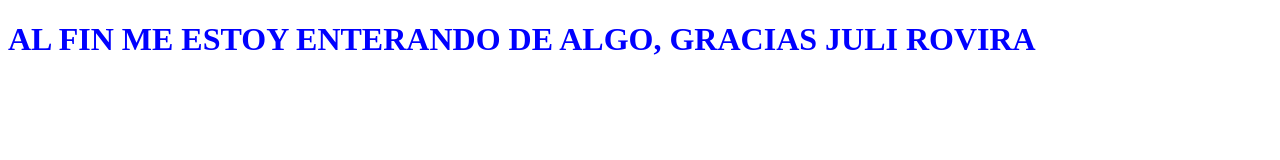
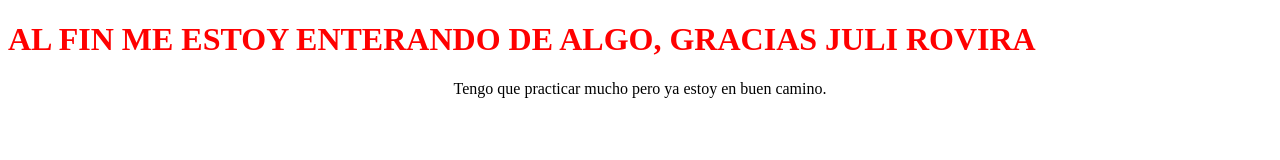
Before and after one commit to mixelara/Portafolio, a website: page dist/index.html in a window 1280 px wide. Drawn offline with Linux system fonts and the light colour scheme.

Commit message:
agregue un texto mas

```diff
--- a/src/scss/index.scss
+++ b/src/scss/index.scss
@@ -1,3 +1,7 @@
 h1{
-  color: blue;
+  color: red;
 }
+
+p {
+  text-align: center;
+}
```
Also changed, not shown: dist/css/index.css, dist/index.html.
